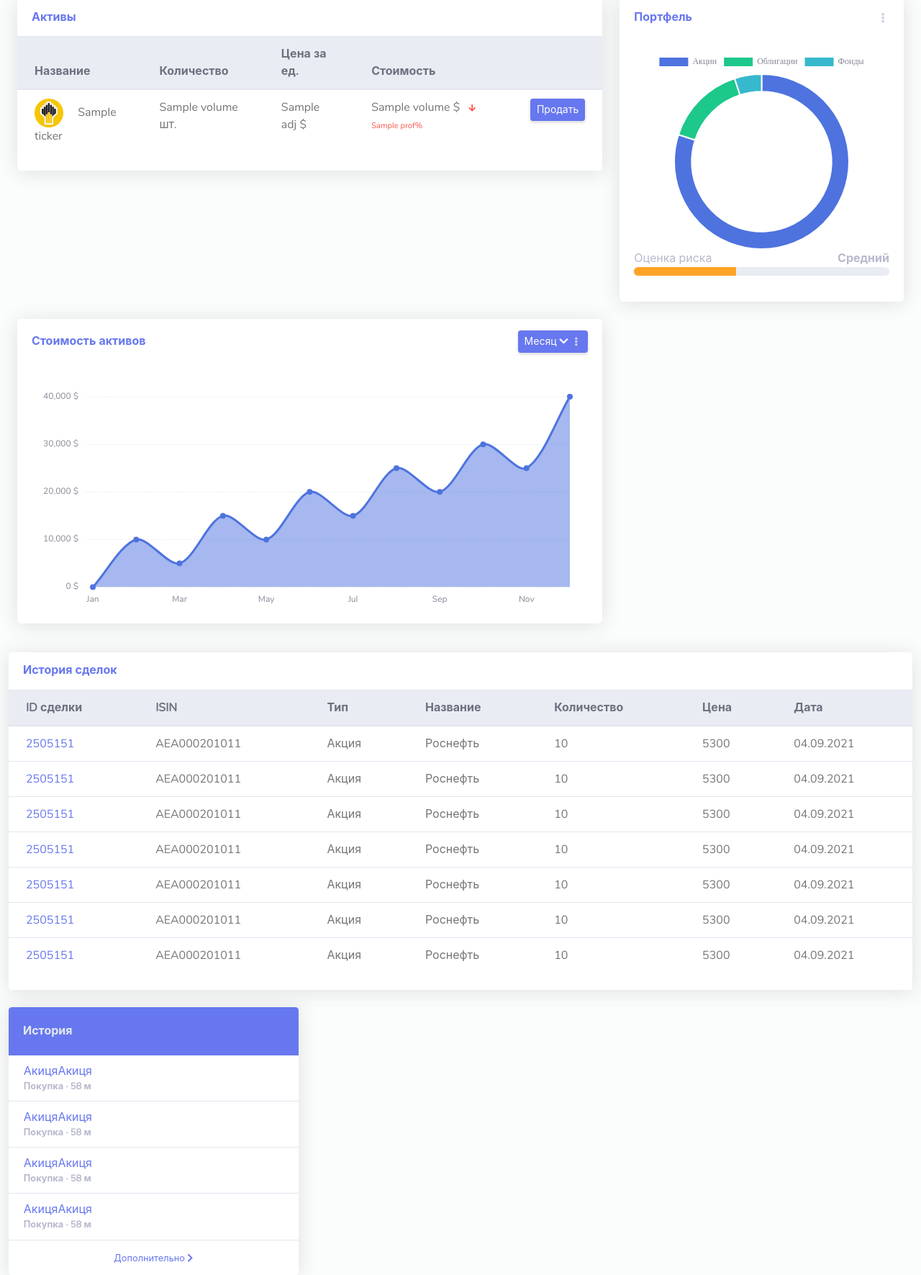
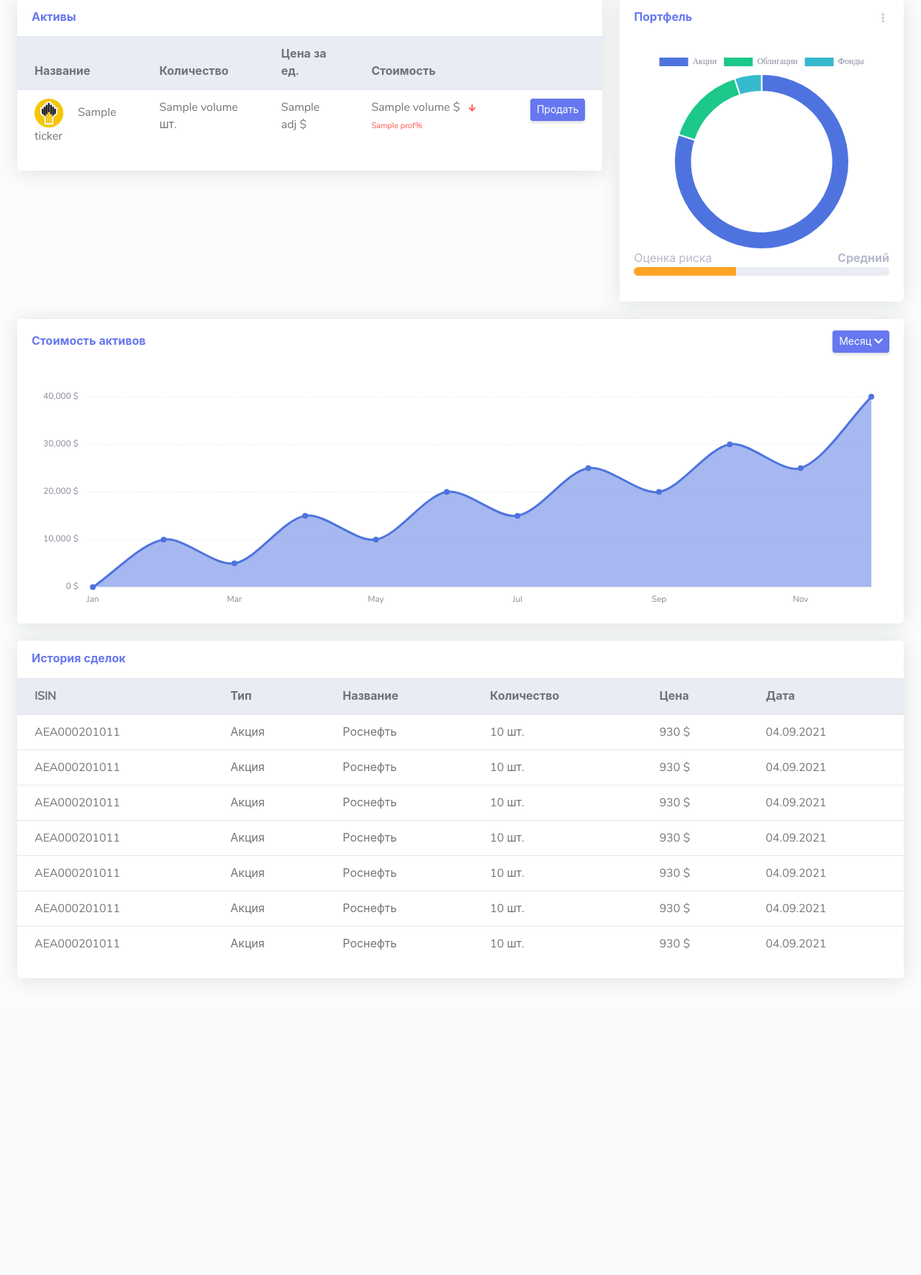
Before and after one commit to PythonTrip/DB_fintech_accenture, a Django app: template templates/index.html in a window 1280 px wide. Shown: the part 286-2057 px from the top of the page at 72% size. After the commit the page ends 1650 px from the top, so only its background shows below. Run offline with Django 3.2, Linux system fonts and the light colour scheme; the template is opened without the code that fills it: most values are stand-ins (such as "Sample title", 1, 10 or a date in 2020); some libraries are stand-ins or nearby versions.

Commit message:
chart and history

```diff
--- a/templates/index.html
+++ b/templates/index.html
@@ -298,7 +298,7 @@
                             </div>
                         </div>
                         <!-- Area Chart -->
-                        <div class="col-xl-8 col-lg-7">
+                        <div class="col-xl-12 col-lg-7">
                             <div class="card mb-4">
                                 <div
                                     class="card-header py-3 d-flex flex-row align-items-center justify-content-between">
@@ -309,17 +309,13 @@
                                             id="dropdownMenuLink" data-toggle="dropdown" aria-haspopup="true"
                                             aria-expanded="false">
                                             Месяц <i class="fas fa-chevron-down"></i>
-                                            <i class="fas fa-ellipsis-v fa-sm fa-fw text-gray-400"></i>
                                         </a>
                                         <div class="dropdown-menu dropdown-menu-right shadow animated--fade-in"
                                             aria-labelledby="dropdownMenuLink">
-                                            <div class="dropdown-header">
-                                                Период
-                                            </div>
+                                            <div class="dropdown-header">Период</div>
                                             <a class="dropdown-item" href="#">Сегодня</a>
                                             <a class="dropdown-item" href="#">Неделя</a>
                                             <a class="dropdown-item active" href="#">Месяц</a>
-
                                             <a class="dropdown-item" href="#">Год</a>
                                         </div>
                                     </div>
@@ -331,15 +327,11 @@
                                 </div>
                             </div>
                         </div>
-
-                    </div>
-                </div>
-
-
                         <!-- История -->
                         <div class="col-xl-12 col-lg-7 mb-4">
                             <div class="card">
-                        <div class="card-header py-3 d-flex flex-row align-items-center justify-content-between">
+                                <div
+                                    class="card-header py-3 d-flex flex-row align-items-center justify-content-between">
                                     <h6 class="m-0 font-weight-bold text-primary">
                                         История
                                         сделок</h6>
@@ -348,7 +340,6 @@
                                     <table class="table align-items-center table-flush">
                                         <thead class="thead-light">
                                             <tr>
-                                        <th>ID сделки</th>
                                                 <th>ISIN</th>
                                                 <th>Тип</th>
                                                 <th>Название</th>
@@ -359,67 +350,60 @@
                                         </thead>
                                         <tbody>
                                             <tr>
-                                        <td><a href="#">2505151</a></td>
                                                 <td>AEA000201011</td>
                                                 <td>Акция</td>
                                                 <td>Роснефть</td>
-                                        <td>10</td>
-                                        <td>5300</td>
-                                        <td>04.09.2021</a></td>
+                                                <td>10 шт.</td>
+                                                <td>930 $</td>
+                                                <td>04.09.2021</td>
                                             </tr>
                                             <tr>
-                                        <td><a href="#">2505151</a></td>
                                                 <td>AEA000201011</td>
                                                 <td>Акция</td>
                                                 <td>Роснефть</td>
-                                        <td>10</td>
-                                        <td>5300</td>
-                                        <td>04.09.2021</a></td>
+                                                <td>10 шт.</td>
+                                                <td>930 $</td>
+                                                <td>04.09.2021</td>
                                             </tr>
                                             <tr>
-                                        <td><a href="#">2505151</a></td>
                                                 <td>AEA000201011</td>
                                                 <td>Акция</td>
                                                 <td>Роснефть</td>
-                                        <td>10</td>
-                                        <td>5300</td>
-                                        <td>04.09.2021</a></td>
+                                                <td>10 шт.</td>
+                                                <td>930 $</td>
+                                                <td>04.09.2021</td>
                                             </tr>
                                             <tr>
-                                        <td><a href="#">2505151</a></td>
                                                 <td>AEA000201011</td>
                                                 <td>Акция</td>
                                                 <td>Роснефть</td>
-                                        <td>10</td>
-                                        <td>5300</td>
-                                        <td>04.09.2021</a></td>
+                                                <td>10 шт.</td>
+                                                <td>930 $</td>
+                                                <td>04.09.2021</td>
                                             </tr>
                                             <tr>
-                                        <td><a href="#">2505151</a></td>
                                                 <td>AEA000201011</td>
                                                 <td>Акция</td>
                                                 <td>Роснефть</td>
-                                        <td>10</td>
-                                        <td>5300</td>
-                                        <td>04.09.2021</a></td>
+                                                <td>10 шт.</td>
+                                                <td>930 $</td>
+                                                <td>04.09.2021</td>
                                             </tr>
                                             <tr>
-                                        <td><a href="#">2505151</a></td>
                                                 <td>AEA000201011</td>
                                                 <td>Акция</td>
                                                 <td>Роснефть</td>
-                                        <td>10</td>
-                                        <td>5300</td>
-                                        <td>04.09.2021</a></td>
+                                                <td>10 шт.</td>
+                                                <td>930 $</td>
+                                                <td>04.09.2021</td>
                                             </tr>
                                             <tr>
-                                        <td><a href="#">2505151</a></td>
                                                 <td>AEA000201011</td>
                                                 <td>Акция</td>
                                                 <td>Роснефть</td>
-                                        <td>10</td>
-                                        <td>5300</td>
-                                        <td>04.09.2021</a></td>
+                                                <td>10 шт.</td>
+                                                <td>930 $</td>
+                                                <td>04.09.2021</td>
                                             </tr>
 
 
@@ -429,9 +413,14 @@
                                 <div class="card-footer"></div>
                             </div>
                         </div>
+                    </div>
+                </div>
+
+
+
 
                 <!-- Старый варик история -->
-                <div class="col-xl-4 col-lg-5 ">
+                <!-- <div class="col-xl-4 col-lg-5 ">
                     <div class="card ">
                         <div
                             class="card-header py-4 bg-primary d-flex flex-row align-items-center justify-content-between">
@@ -497,7 +486,7 @@
                             </div>
                         </div>
                     </div>
-                </div>
+                </div> -->
             </div>
         </div>
         <!---Container Fluid-->
```
Lines whose indentation alone changed are shown as unchanged.
